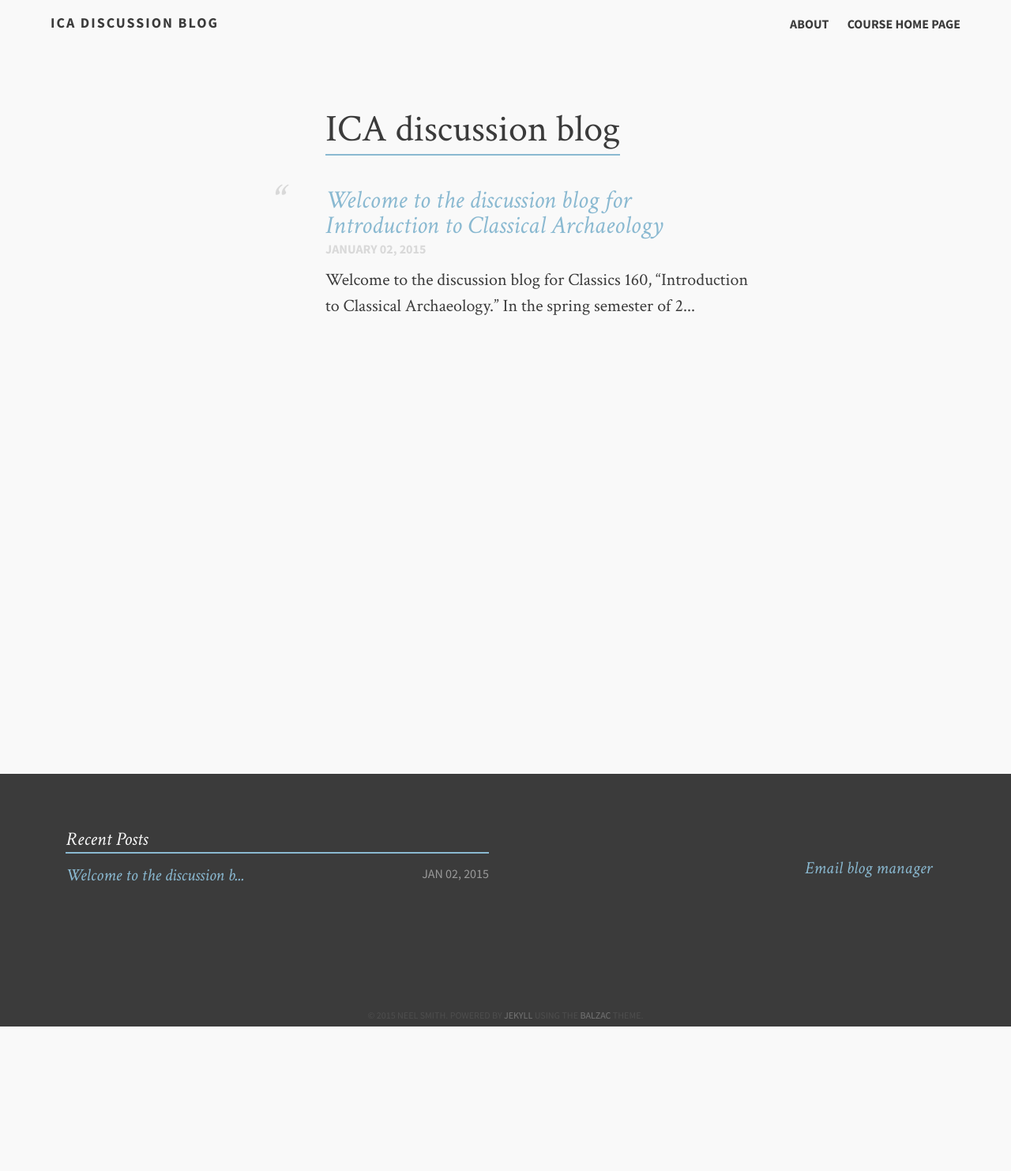
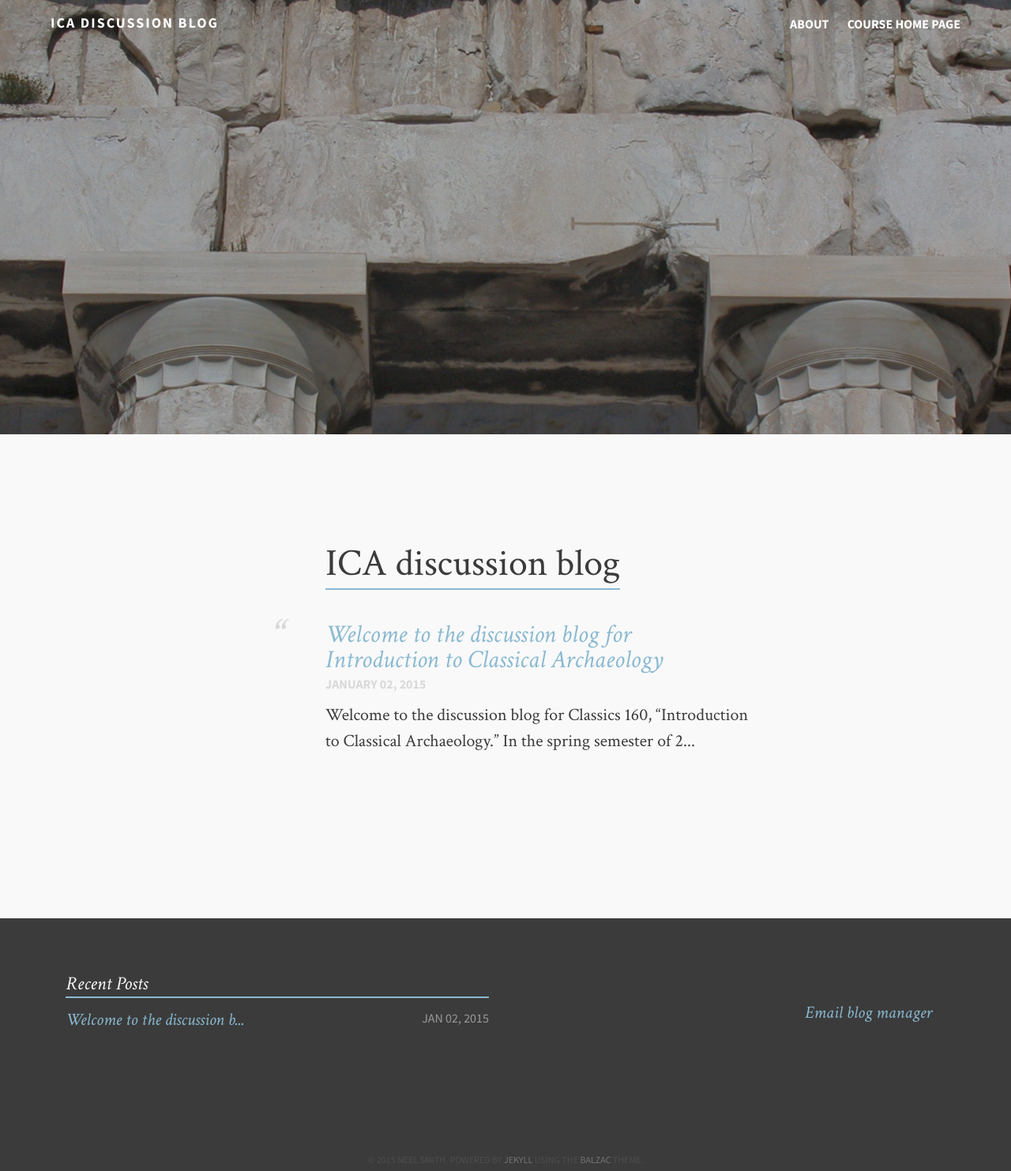
Before and after one commit to neelsmith/ica-s14, a Jekyll site: the page built from index.md, in a window 1280 px wide. Shown: the whole page at 79% size. Built offline with Jekyll 4.4.1, drawn with Linux system fonts in a browser that asks for light colours; before the commit the page ends 1300 px from its top, so only the background shows below that.

Commit message:
Change home layout

```diff
--- a/_layouts/home.html
+++ b/_layouts/home.html
@@ -1,6 +1,21 @@
-{% include head-dark.html %}
+{% include head.html %}
 
-    <div id='bump'>
+<section class="article">
+
+{% if page.image.feature %}
+  <div class="overlay"></div>
+  {% if page.image.feature contains 'https://' | escape or page.image.feature contains 'http://' | escape %}
+  <div class="featured-image" style="background-image: url({{ page.image.feature }})"></div>
+  {% else %}
+  <div class="featured-image" style="background-image: url({{ site.baseurl }}/images/{{ page.image.feature }})"></div>
+  {% endif %}
+{% else %}
+  <div class="overlay"></div>
+  <div class="featured-image" style="background-image: url({{ site.baseurl }}/images/entablature.jpg)"></div>
+{% endif %}
+
+
+  <div id='bump'>
         <section class="article archive">
           <article class="archive-wrap">
               <ol class="post-list">
@@ -19,4 +34,7 @@
         </section>
     </div>
 
+    </section>
+</div>
+
 {% include footer.html %}
```
Also changed, not shown: _posts/2015-01-02-welcome.md (+1 -1 lines), about.md (+1 -1 lines).
